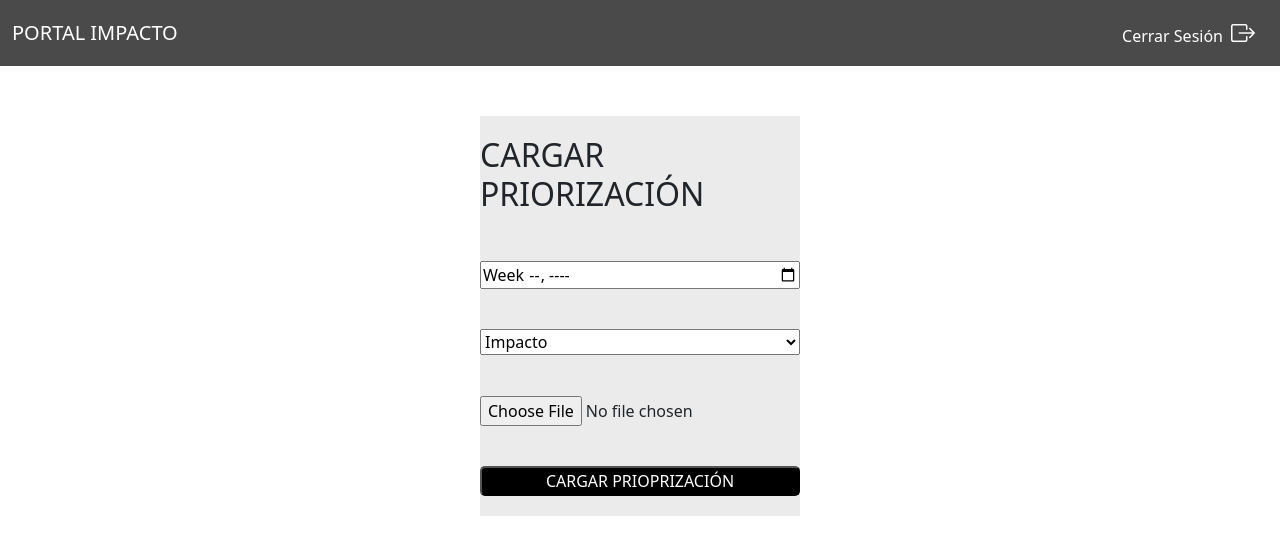
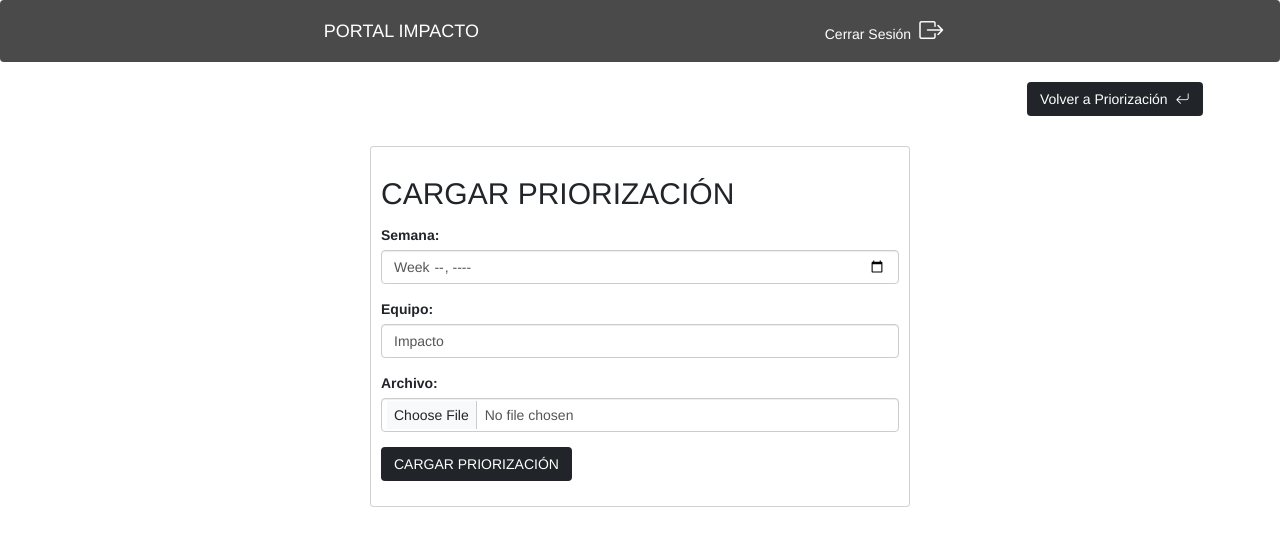
Before and after one commit to katk4tkat/portal_impacto, a React (Vite) app in the folder portal-impacto/: page /upload-priorization in a window 1280 px wide. Shown: the top 554 px of the page. Built offline with nearby package versions, Linux system fonts and the light colour scheme; no server answers; sample sign-in values are in the browser's storage.

Commit message:
feat: uploads uploadPriorizationObject to Firestore and adds Bootstrap to UploadPriorizationForm

```diff
--- a/portal-impacto/package.json
+++ b/portal-impacto/package.json
@@ -10,11 +10,12 @@
     "preview": "vite preview"
   },
   "dependencies": {
-    "bootstrap": "^5.3.2",
+    "bootstrap": "^3.4.1",
     "bootstrap-icons": "^1.11.1",
     "firebase": "^10.4.0",
     "react": "^18.2.0",
     "react-dom": "^18.2.0",
+    "react-hook-form": "^7.47.0",
     "react-icons": "^4.11.0",
     "react-router-dom": "^6.16.0"
   },
--- a/portal-impacto/src/components/Login/Login.jsx
+++ b/portal-impacto/src/components/Login/Login.jsx
@@ -12,6 +12,7 @@ function Login() {
     try {
       await loginEmail(email, password);
       console.log(email, password);
+      localStorage.setItem("userEmail", email);
       navigate("/home");
     } catch (error) {
       console.log(error);
--- /dev/null
+++ b/portal-impacto/src/components/UploadPriorization/UploadPiorizationForm.jsx
@@ -0,0 +1,86 @@
+import React from "react";
+import { useForm, Controller } from "react-hook-form";
+import { priorizationData } from "../../firebase/firebase";
+
+function UploadPriorizationForm() {
+    const { control, handleSubmit } = useForm();
+
+    const onSubmit = (data) => {
+        const user = localStorage.getItem("userEmail");
+        const date = new Date().toISOString();
+        const UploadPriorizationObject = {
+            ...data,
+            user,
+            date,
+        };
+
+        priorizationData(UploadPriorizationObject); // Llama a priorizationData con el objeto
+        console.log(UploadPriorizationObject);
+    };
+
+    return (
+        <form onSubmit={handleSubmit(onSubmit)} className="container mt-5">
+            <div className="row justify-content-center">
+                <div className="col-md-6">
+                    <div className="card">
+                        <div className="card-body">
+                            <h2 className="mb-4">CARGAR PRIORIZACIÓN</h2>
+                            <div className="form-group">
+                                <label htmlFor="semana">Semana:</label>
+                                <Controller
+                                    name="week"
+                                    control={control}
+                                    render={({ field }) => (
+                                        <input
+                                            {...field}
+                                            type="week"
+                                            placeholder="Semana"
+                                            className="form-control"
+                                            required
+                                        />
+                                    )}
+                                />
+                            </div>
+                            <div className="form-group">
+                                <label htmlFor="equipo">Equipo:</label>
+                                <Controller
+                                    name="team"
+                                    control={control}
+                                    render={({ field }) => (
+                                        <select {...field} className="form-control">
+                                            <option value="impacto">Impacto</option>
+                                            <option value="impacto-acido">Impacto Acido</option>
+                                            required
+                                        </select>
+                                    )}
+                                />
+                            </div>
+                            <div className="form-group">
+                                <label htmlFor="file">Archivo:</label>
+                                <Controller
+                                    name="file"
+                                    control={control}
+                                    render={({ field }) => (
+                                        <input
+                                            {...field}
+                                            type="file"
+                                            className="form-control"
+                                            required
+                                        />
+                                    )}
+                                />
+                            </div>
+                            <div className="form-group">
+                                <button type="submit" className="btn btn-dark">
+                                    CARGAR PRIORIZACIÓN
+                                </button>
+                            </div>
+                        </div>
+                    </div>
+                </div>
+            </div>
+        </form>
+    );
+}
+
+export default UploadPriorizationForm;
--- a/portal-impacto/src/components/UploadPriorization/UploadPriorization.jsx
+++ b/portal-impacto/src/components/UploadPriorization/UploadPriorization.jsx
@@ -1,27 +1,31 @@
 import React from "react";
-import "./upload-priorization.css";
-import Navbar from "../Navbar/Navbar"
+import Navbar from "../Navbar/Navbar";
+import UploadPriorizationForm from "../UploadPriorization/UploadPiorizationForm";
+import ButtonUI from "../UI/ButtonUI";
+import { useNavigate } from "react-router-dom";
 
 function UploadPriorization() {
+  const navigate = useNavigate();
+
+  const handleReturnClick = () => {
+    navigate("/home");
+  };
+
   return (
     <>
-    <Navbar/>
-    <div className="uploadmaindiv">
-    <div className="uploadpriorizationdiv">
-      <h2>CARGAR PRIORIZACIÓN</h2>
-        <input
-          type="week"
-          id="week"
-          placeholder="Semana"
-        />
-        <select id="team" name="Equipo">
-        <option value="impacto">Impacto</option>
-        <option value="impacto-acido">Impacto Acido</option>
-      </select>
-      <input type="file" required/>
-        <button>CARGAR PRIOPRIZACIÓN</button>
+      <Navbar />
+      <div className="container">
+        <div className="row justify-content-end">
+          <div className="col-auto">
+            <ButtonUI
+              text="Volver a Priorización"
+              icon="bi bi-arrow-return-left"
+              onClick={handleReturnClick}
+            />
+          </div>
         </div>
-        </div>
+      </div>
+      <UploadPriorizationForm />
     </>
   );
 }
--- a/portal-impacto/src/components/UploadPriorization/upload-priorization.css
+++ /dev/null
@@ -1,23 +0,0 @@
-.uploadmaindiv {
-  display: flex;
-  align-items: center;
-  justify-content: center;
-}
-
-
-.uploadpriorizationdiv {
-  display: grid;
-  justify-content: center;
-  align-items: center;
-  width: 25%;
-  background-color: #EBEBEB;
-  height: 400px;
-  margin: 50px;
-}
-
-
-.uploadpriorizationdiv button {
-  background-color: black;
-  color: white;
-  border-radius: 5px;
-}
--- a/portal-impacto/src/firebase/firebase.js
+++ b/portal-impacto/src/firebase/firebase.js
@@ -1,5 +1,6 @@
 import { signInWithEmailAndPassword, signOut } from "firebase/auth";
-import { auth } from "./firebase-config.js";
+import { auth, db } from "./firebase-config.js";
+import { collection, addDoc } from "firebase/firestore";
 
 export const loginEmail = (email, password) =>
   signInWithEmailAndPassword(auth, email, password);
@@ -16,3 +17,17 @@ export const logout = async () => {
     console.error("logout", error);
   }
 };
+
+export const priorizationData = async (uploadPriorizationObject) => {
+  try {
+    // Agrega el objeto UploadPriorizationObject a la colección
+    const docRef = await addDoc(collection(db, "PriorizationObject"), {
+      ...uploadPriorizationObject,
+      userId: auth.currentUser.uid, // Agrega el ID de usuario si es necesario
+    });
+
+    console.log("Document written with ID: ", docRef.id);
+  } catch (e) {
+    console.error("Error adding document: ", e);
+  }
+};
```
Also changed, not shown: portal-impacto/src/components/Login/login.css (line endings or trailing spaces), 1 other file (tests, documents, lock files or other folders).
